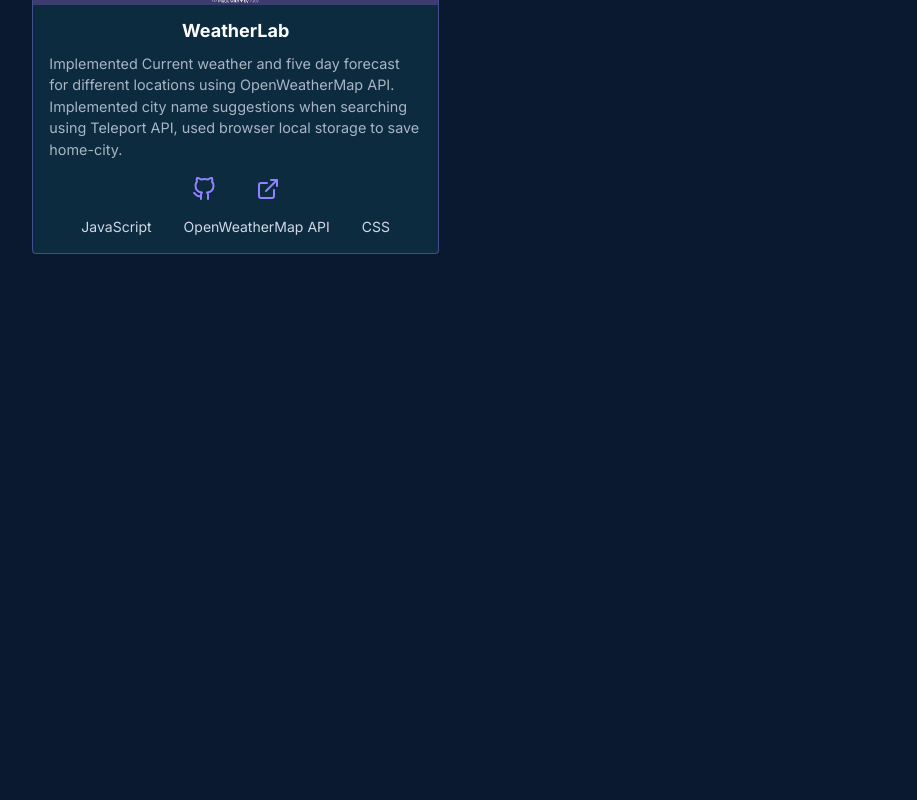
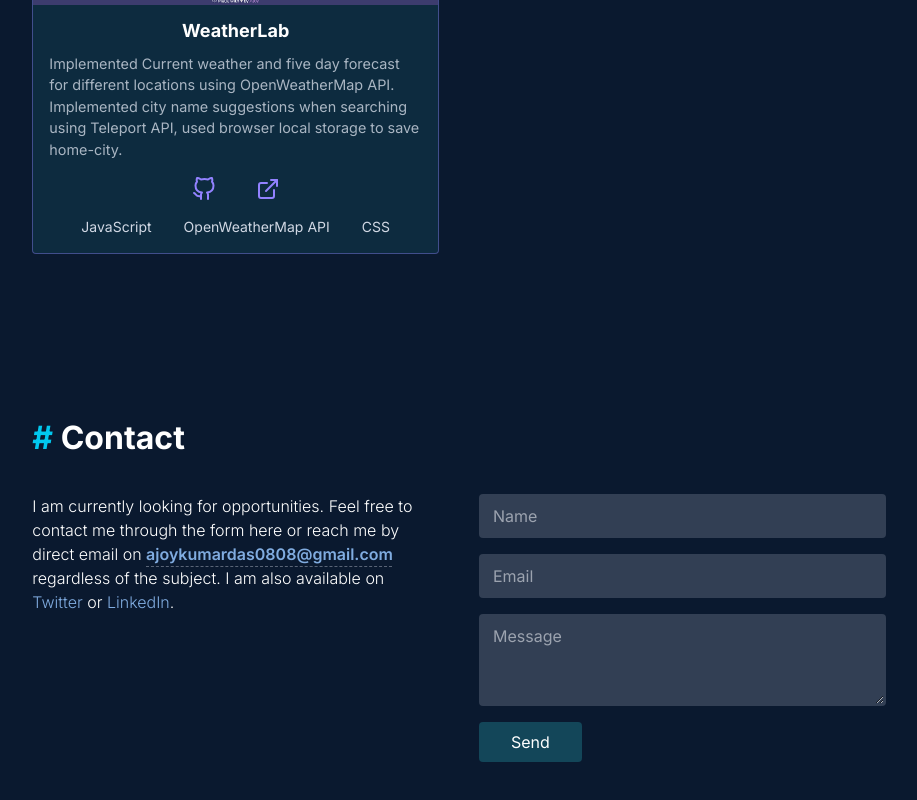
Before and after one commit to ajoykumardas12/portfolio23, a Next.js app: page / in a window 1280 px wide. Shown: the part 2771-3571 px from the top of the page, without its empty margins (181-1098 px from the left). Before the commit the page ends 3105 px from the top, so only its background shows below. Built offline with nearby package versions, Linux system fonts and the light colour scheme; a web font is replaced by a local one.

Commit message:
contact structure and styling

```diff
--- a/app/components/Header.tsx
+++ b/app/components/Header.tsx
@@ -41,14 +41,14 @@ function Header() {
     });
   };
 
+  // closing hamburger menu on nav links click
+  // TODO: unnecessary at >md breakpoints, any better way to do this?
   const navClickHamburgerClose = () => {
     setIsHamburgerOpen(false);
   };
 
   return (
-    <header
-      className={`fixed z-10 w-full h-20 flex items-center justify-between px-6  lg:px-20 bg-darkest/90 backdrop-blur-xl shadow-sm`}
-    >
+    <header className="fixed z-10 w-full h-20 flex items-center justify-between px-6  lg:px-20 bg-darkest/90 backdrop-blur-xl shadow-sm">
       <div
         className={`${eagleLake.className} text-2xl font-bold tracking-widest text-highlight z-10 `}
       >
--- /dev/null
+++ b/app/components/sections/Contact.tsx
@@ -0,0 +1,74 @@
+function Contact() {
+  return (
+    <section
+      className="w-[87%] xs:w-[85%] sm:w-[82%] lg:w-[76%] xl:w-8/12 py-20"
+      id="contact"
+    >
+      <h2 className="section-heading mb-8">
+        <span className="text-highlight">#</span> Contact
+      </h2>
+      <div className="grid grid-cols-1 md:grid-cols-2 gap-10">
+        <div className="">
+          <div className="font-light">
+            I am currently looking for opportunities. Feel free to contact me
+            through the form here or reach me by direct email on{" "}
+            <a
+              href="mailto:ajoykumardas0808@gmail.com"
+              className="font-semibold text-link decoration-dashed decoration-1 underline-offset-[6px] underline decoration-light/40"
+            >
+              ajoykumardas0808@gmail.com
+            </a>{" "}
+            regardless of the subject. I am also available on{" "}
+            <a
+              href="https://twitter.com/AjoykrDas_"
+              target="_blank"
+              className="link"
+            >
+              Twitter
+            </a>{" "}
+            or{" "}
+            <a
+              href="https://www.linkedin.com/in/ajoy-kumar-das/"
+              target="_blank"
+              className="link"
+            >
+              LinkedIn
+            </a>
+            .
+          </div>
+        </div>
+        <div className="">
+          <form action="" className="flex flex-col gap-4">
+            <input
+              type="text"
+              name="name"
+              placeholder="Name"
+              className="w-full px-3 py-2 bg-light/20 box-border outline-none border-2 border-transparent focus:border-brand rounded"
+            />
+            <input
+              type="email"
+              name="email"
+              placeholder="Email"
+              className="w-full px-3 py-2 bg-light/20 box-border outline-none border-2 border-transparent focus:border-brand rounded"
+            />
+            <textarea
+              name="message"
+              id=""
+              rows={3}
+              placeholder="Message"
+              className="w-full resize-y max-h-44 min-h-[4rem] px-3 py-2 bg-light/20 box-border outline-none border-2 border-transparent focus:border-brand rounded"
+            ></textarea>
+            <button
+              type="submit"
+              className="self-start px-8 py-2 bg-dark hover:bg-dark/70 rounded"
+            >
+              Send
+            </button>
+          </form>
+        </div>
+      </div>
+    </section>
+  );
+}
+
+export default Contact;
--- a/app/globals.css
+++ b/app/globals.css
@@ -174,4 +174,26 @@
   .project-icon:hover {
     stroke: #01c8ef;
   }
+
+  .link {
+    display: inline-block;
+    position: relative;
+    color: #80ace0;
+  }
+  .link::after {
+    content: "";
+    position: absolute;
+    width: 100%;
+    transform: scaleX(0);
+    height: 2px;
+    bottom: -2px;
+    left: 0;
+    background-color: #80ace0;
+    transform-origin: bottom right;
+    transition: transform 0.3s ease-in-out;
+  }
+  .link:hover::after {
+    transform: scaleX(1);
+    transform-origin: bottom left;
+  }
 }
--- a/app/page.tsx
+++ b/app/page.tsx
@@ -1,6 +1,7 @@
 import Skills from "./components/sections/Skills";
 import Hero from "./components/sections/Hero";
 import Projects from "./components/sections/Projects";
+import Contact from "./components/sections/Contact";
 
 export default function Home() {
   return (
@@ -8,6 +9,7 @@ export default function Home() {
       <Hero />
       <Skills />
       <Projects />
+      <Contact />
     </main>
   );
 }
--- a/tailwind.config.js
+++ b/tailwind.config.js
@@ -15,6 +15,7 @@ module.exports = {
         mid: "#aab4c6",
         light: "#d1d8e4",
         lightest: "#fff",
+        link: "#80ace0",
       },
       screens: {
         xs: "480px",
```
